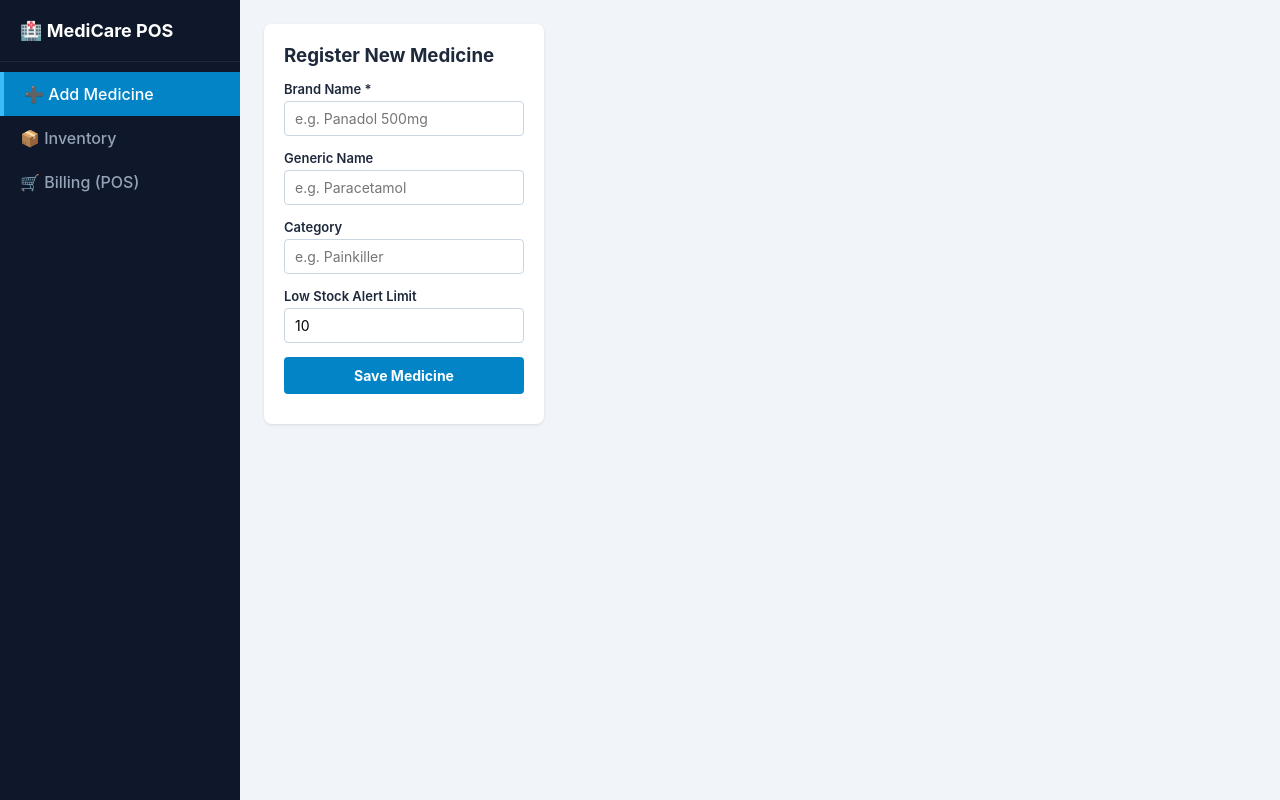
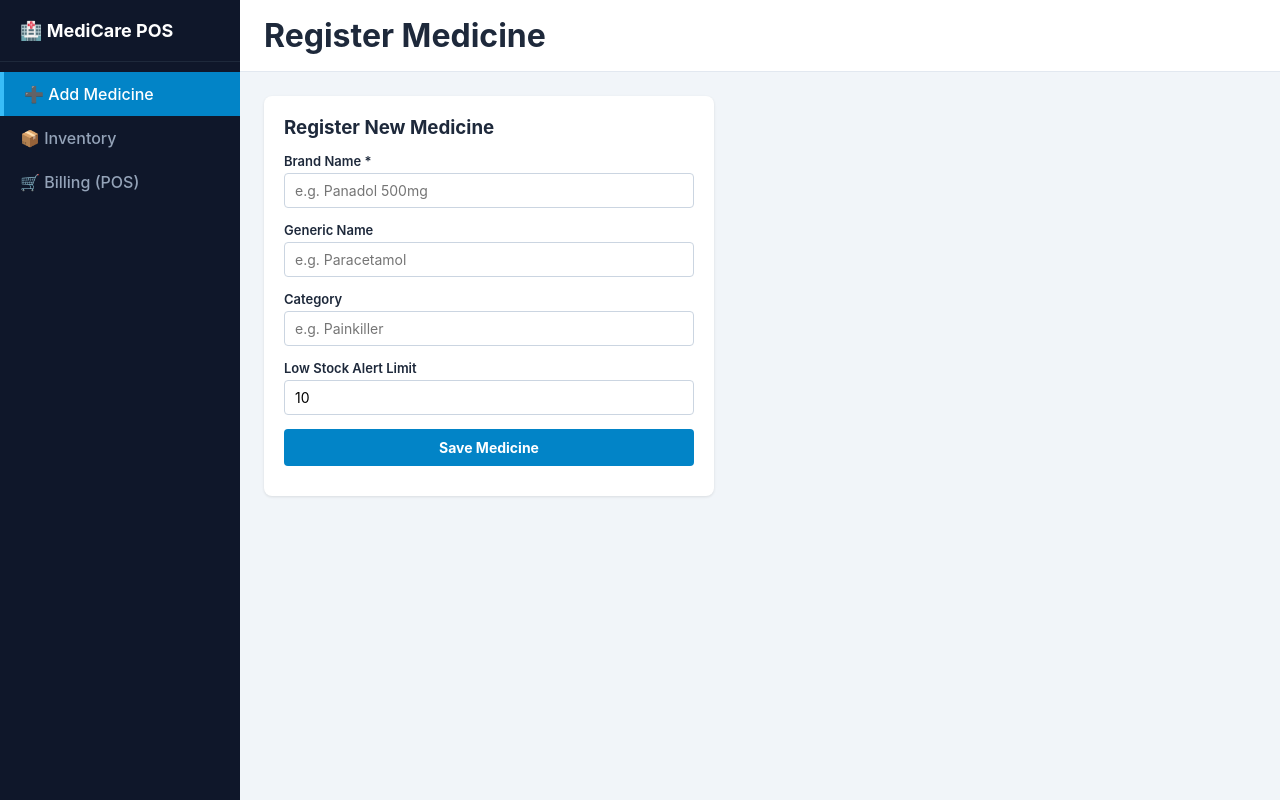
Before and after one commit to LimeshDeSilva/pharmacy-pos, an Electron app: page src/renderer/index.html in a window 1280 px wide. Drawn offline with Linux system fonts and the light colour scheme.

Commit message:
add: structure main content and header for medicine registration

```diff
--- a/src/renderer/index.html
+++ b/src/renderer/index.html
@@ -24,6 +24,12 @@
 
 
   <!-- 1. Add Medicine Panel -->
+  <main id="main-content">
+
+    <header>
+      <h1 id="page-title">Register Medicine</h1>
+    </header>
+
     <section id="add-drug-view" class="view-panel active">
       <div class="card">
         <h3 style="margin-bottom: 14px;">Register New Medicine</h3>
```
